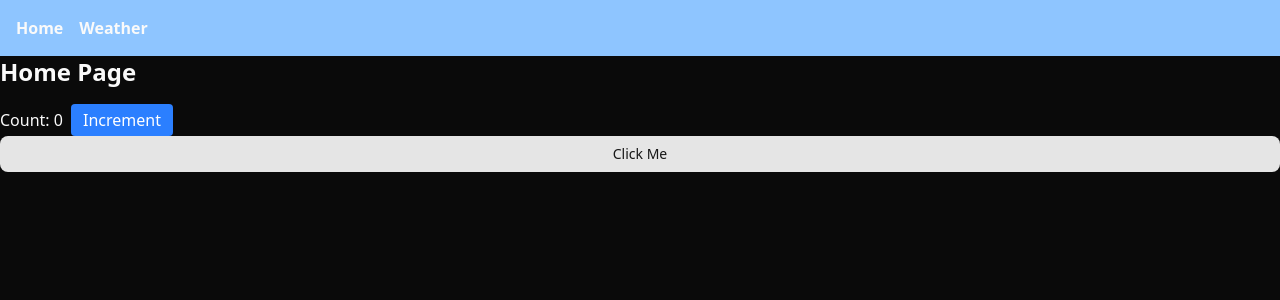
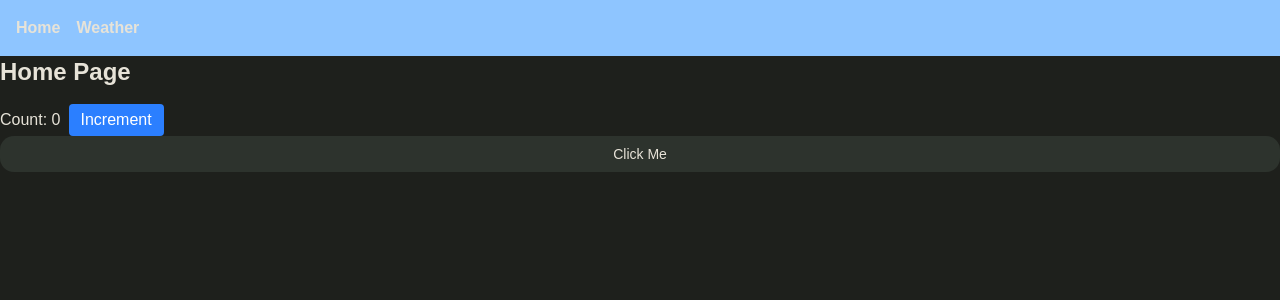
Before and after one commit to JonasW7/Baden_Hackathon_Tomapo_Retail, a React (Vite) app: page / in a window 1280 px wide. Shown: the top 300 px of the page. Built offline with nearby package versions, Linux system fonts and the light colour scheme; no server answers.

Commit message:
add theme from tweakcn

```diff
--- a/src/assets/styles/globals.css
+++ b/src/assets/styles/globals.css
@@ -1,13 +1,116 @@
 @import "tailwindcss";
-@import "tw-animate-css";
 
 @custom-variant dark (&:is(.dark *));
 
+:root {
+  --background: oklch(0.9530 0.0115 84.5787);
+  --foreground: oklch(0.4469 0.0237 142.8837);
+  --card: oklch(0.9530 0.0115 84.5787);
+  --card-foreground: oklch(0.2399 0.0080 128.8392);
+  --popover: oklch(0.9530 0.0115 84.5787);
+  --popover-foreground: oklch(0.2671 0.0196 98.9390);
+  --primary: oklch(0.9175 0.0249 137.8096);
+  --primary-foreground: oklch(0.4469 0.0237 142.8837);
+  --secondary: oklch(0.7886 0.0731 54.0000);
+  --secondary-foreground: oklch(0.2730 0.0095 124.8477);
+  --muted: oklch(0.9115 0.0202 84.5912);
+  --muted-foreground: oklch(0.4469 0.0237 142.8837);
+  --accent: oklch(0.8494 0.0219 65.2719);
+  --accent-foreground: oklch(0.4469 0.0237 142.8837);
+  --destructive: oklch(0.1908 0.0020 106.5859);
+  --destructive-foreground: oklch(0.9530 0.0115 84.5787);
+  --border: oklch(0.9530 0.0115 84.5787);
+  --input: oklch(0.7987 0.0360 146.5415);
+  --ring: oklch(0.9530 0.0115 84.5787);
+  --chart-1: oklch(0.7018 0.0620 129.0467);
+  --chart-2: oklch(0.6860 0.0417 178.0049);
+  --chart-3: oklch(0.6486 0.0882 34.9259);
+  --chart-4: oklch(0.7314 0.0850 72.9900);
+  --chart-5: oklch(0.7139 0.0320 229.4255);
+  --sidebar: oklch(0.9115 0.0202 84.5912);
+  --sidebar-foreground: oklch(0.4469 0.0237 142.8837);
+  --sidebar-primary: oklch(0.8643 0.0333 138.2177);
+  --sidebar-primary-foreground: oklch(0.6543 0.0234 136.6382);
+  --sidebar-accent: oklch(0.9245 0.0138 92.9892);
+  --sidebar-accent-foreground: oklch(0.3250 0 0);
+  --sidebar-border: oklch(0.8494 0.0219 65.2719);
+  --sidebar-ring: oklch(0.7386 0.0228 158.3968);
+  --font-sans: Nunito, ui-sans-serif, sans-serif, system-ui;
+  --font-serif: ui-serif, Georgia, Cambria, "Times New Roman", Times, serif;
+  --font-mono: Geist Mono, ui-monospace, monospace;
+  --radius: 1rem;
+  --shadow-x: 2px;
+  --shadow-y: -2px;
+  --shadow-blur: 26px;
+  --shadow-spread: -9px;
+  --shadow-opacity: 0.22;
+  --shadow-color: #262823;
+  --shadow-2xs: 2px -2px 26px -9px hsl(84.0000 6.6667% 14.7059% / 0.11);
+  --shadow-xs: 2px -2px 26px -9px hsl(84.0000 6.6667% 14.7059% / 0.11);
+  --shadow-sm: 2px -2px 26px -9px hsl(84.0000 6.6667% 14.7059% / 0.22), 2px 1px 2px -10px hsl(84.0000 6.6667% 14.7059% / 0.22);
+  --shadow: 2px -2px 26px -9px hsl(84.0000 6.6667% 14.7059% / 0.22), 2px 1px 2px -10px hsl(84.0000 6.6667% 14.7059% / 0.22);
+  --shadow-md: 2px -2px 26px -9px hsl(84.0000 6.6667% 14.7059% / 0.22), 2px 2px 4px -10px hsl(84.0000 6.6667% 14.7059% / 0.22);
+  --shadow-lg: 2px -2px 26px -9px hsl(84.0000 6.6667% 14.7059% / 0.22), 2px 4px 6px -10px hsl(84.0000 6.6667% 14.7059% / 0.22);
+  --shadow-xl: 2px -2px 26px -9px hsl(84.0000 6.6667% 14.7059% / 0.22), 2px 8px 10px -10px hsl(84.0000 6.6667% 14.7059% / 0.22);
+  --shadow-2xl: 2px -2px 26px -9px hsl(84.0000 6.6667% 14.7059% / 0.55);
+  --tracking-normal: 0em;
+  --spacing: 0.25rem;
+}
+
+.dark {
+  --background: oklch(0.2399 0.0080 128.8392);
+  --foreground: oklch(0.9159 0.0154 90.2417);
+  --card: oklch(0.2730 0.0095 124.8477);
+  --card-foreground: oklch(0.9828 0.0045 134.8492);
+  --popover: oklch(0.2730 0.0095 124.8477);
+  --popover-foreground: oklch(0.9530 0.0115 84.5787);
+  --primary: oklch(0.3132 0.0134 145.2462);
+  --primary-foreground: oklch(0.9159 0.0154 90.2417);
+  --secondary: oklch(0.5745 0.0897 31.7628);
+  --secondary-foreground: oklch(0.9159 0.0154 90.2417);
+  --muted: oklch(0.3023 0.0114 84.5877);
+  --muted-foreground: oklch(0.9159 0.0154 90.2417);
+  --accent: oklch(0.4856 0.0312 143.4054);
+  --accent-foreground: oklch(0.9159 0.0154 90.2417);
+  --destructive: oklch(0.9530 0.0115 84.5787);
+  --destructive-foreground: oklch(0.2730 0.0095 124.8477);
+  --border: oklch(0.2399 0.0080 128.8392);
+  --input: oklch(0.3818 0.0212 145.1449);
+  --ring: oklch(0.3818 0.0212 145.1449);
+  --chart-1: oklch(0.6759 0.0733 127.8796);
+  --chart-2: oklch(0.6389 0.0441 178.6048);
+  --chart-3: oklch(0.6907 0.0972 28.6237);
+  --chart-4: oklch(0.6839 0.0818 73.9017);
+  --chart-5: oklch(0.6612 0.0334 228.4910);
+  --sidebar: oklch(0.3818 0.0212 145.1449);
+  --sidebar-foreground: oklch(0.7989 0.0235 134.9746);
+  --sidebar-primary: oklch(0.5485 0.0175 145.3316);
+  --sidebar-primary-foreground: oklch(0.9530 0.0115 84.5787);
+  --sidebar-accent: oklch(0.2730 0.0095 124.8477);
+  --sidebar-accent-foreground: oklch(0.8074 0.0142 93.0137);
+  --sidebar-border: oklch(0.2730 0.0095 124.8477);
+  --sidebar-ring: oklch(0.3818 0.0212 145.1449);
+  --font-sans: Nunito, ui-sans-serif, sans-serif, system-ui;
+  --font-serif: ui-serif, Georgia, Cambria, "Times New Roman", Times, serif;
+  --font-mono: Geist Mono, ui-monospace, monospace;
+  --radius: 1rem;
+  --shadow-x: 2px;
+  --shadow-y: -2px;
+  --shadow-blur: 26px;
+  --shadow-spread: -9px;
+  --shadow-opacity: 0.22;
+  --shadow-color: #F3EFE7;
+  --shadow-2xs: 2px -2px 26px -9px hsl(40.0000 33.3333% 92.9412% / 0.11);
+  --shadow-xs: 2px -2px 26px -9px hsl(40.0000 33.3333% 92.9412% / 0.11);
+  --shadow-sm: 2px -2px 26px -9px hsl(40.0000 33.3333% 92.9412% / 0.22), 2px 1px 2px -10px hsl(40.0000 33.3333% 92.9412% / 0.22);
+  --shadow: 2px -2px 26px -9px hsl(40.0000 33.3333% 92.9412% / 0.22), 2px 1px 2px -10px hsl(40.0000 33.3333% 92.9412% / 0.22);
+  --shadow-md: 2px -2px 26px -9px hsl(40.0000 33.3333% 92.9412% / 0.22), 2px 2px 4px -10px hsl(40.0000 33.3333% 92.9412% / 0.22);
+  --shadow-lg: 2px -2px 26px -9px hsl(40.0000 33.3333% 92.9412% / 0.22), 2px 4px 6px -10px hsl(40.0000 33.3333% 92.9412% / 0.22);
+  --shadow-xl: 2px -2px 26px -9px hsl(40.0000 33.3333% 92.9412% / 0.22), 2px 8px 10px -10px hsl(40.0000 33.3333% 92.9412% / 0.22);
+  --shadow-2xl: 2px -2px 26px -9px hsl(40.0000 33.3333% 92.9412% / 0.55);
+}
+
 @theme inline {
-  --radius-sm: calc(var(--radius) - 4px);
-  --radius-md: calc(var(--radius) - 2px);
-  --radius-lg: var(--radius);
-  --radius-xl: calc(var(--radius) + 4px);
   --color-background: var(--background);
   --color-foreground: var(--foreground);
   --color-card: var(--card);
@@ -23,6 +126,7 @@
   --color-accent: var(--accent);
   --color-accent-foreground: var(--accent-foreground);
   --color-destructive: var(--destructive);
+  --color-destructive-foreground: var(--destructive-foreground);
   --color-border: var(--border);
   --color-input: var(--input);
   --color-ring: var(--ring);
@@ -39,75 +143,24 @@
   --color-sidebar-accent-foreground: var(--sidebar-accent-foreground);
   --color-sidebar-border: var(--sidebar-border);
   --color-sidebar-ring: var(--sidebar-ring);
-}
 
-:root {
-  --radius: 0.625rem;
-  --background: oklch(1 0 0);
-  --foreground: oklch(0.145 0 0);
-  --card: oklch(1 0 0);
-  --card-foreground: oklch(0.145 0 0);
-  --popover: oklch(1 0 0);
-  --popover-foreground: oklch(0.145 0 0);
-  --primary: oklch(0.205 0 0);
-  --primary-foreground: oklch(0.985 0 0);
-  --secondary: oklch(0.97 0 0);
-  --secondary-foreground: oklch(0.205 0 0);
-  --muted: oklch(0.97 0 0);
-  --muted-foreground: oklch(0.556 0 0);
-  --accent: oklch(0.97 0 0);
-  --accent-foreground: oklch(0.205 0 0);
-  --destructive: oklch(0.577 0.245 27.325);
-  --border: oklch(0.922 0 0);
-  --input: oklch(0.922 0 0);
-  --ring: oklch(0.708 0 0);
-  --chart-1: oklch(0.646 0.222 41.116);
-  --chart-2: oklch(0.6 0.118 184.704);
-  --chart-3: oklch(0.398 0.07 227.392);
-  --chart-4: oklch(0.828 0.189 84.429);
-  --chart-5: oklch(0.769 0.188 70.08);
-  --sidebar: oklch(0.985 0 0);
-  --sidebar-foreground: oklch(0.145 0 0);
-  --sidebar-primary: oklch(0.205 0 0);
-  --sidebar-primary-foreground: oklch(0.985 0 0);
-  --sidebar-accent: oklch(0.97 0 0);
-  --sidebar-accent-foreground: oklch(0.205 0 0);
-  --sidebar-border: oklch(0.922 0 0);
-  --sidebar-ring: oklch(0.708 0 0);
-}
+  --font-sans: var(--font-sans);
+  --font-mono: var(--font-mono);
+  --font-serif: var(--font-serif);
 
-.dark {
-  --background: oklch(0.145 0 0);
-  --foreground: oklch(0.985 0 0);
-  --card: oklch(0.205 0 0);
-  --card-foreground: oklch(0.985 0 0);
-  --popover: oklch(0.205 0 0);
-  --popover-foreground: oklch(0.985 0 0);
-  --primary: oklch(0.922 0 0);
-  --primary-foreground: oklch(0.205 0 0);
-  --secondary: oklch(0.269 0 0);
-  --secondary-foreground: oklch(0.985 0 0);
-  --muted: oklch(0.269 0 0);
-  --muted-foreground: oklch(0.708 0 0);
-  --accent: oklch(0.269 0 0);
-  --accent-foreground: oklch(0.985 0 0);
-  --destructive: oklch(0.704 0.191 22.216);
-  --border: oklch(1 0 0 / 10%);
-  --input: oklch(1 0 0 / 15%);
-  --ring: oklch(0.556 0 0);
-  --chart-1: oklch(0.488 0.243 264.376);
-  --chart-2: oklch(0.696 0.17 162.48);
-  --chart-3: oklch(0.769 0.188 70.08);
-  --chart-4: oklch(0.627 0.265 303.9);
-  --chart-5: oklch(0.645 0.246 16.439);
-  --sidebar: oklch(0.205 0 0);
-  --sidebar-foreground: oklch(0.985 0 0);
-  --sidebar-primary: oklch(0.488 0.243 264.376);
-  --sidebar-primary-foreground: oklch(0.985 0 0);
-  --sidebar-accent: oklch(0.269 0 0);
-  --sidebar-accent-foreground: oklch(0.985 0 0);
-  --sidebar-border: oklch(1 0 0 / 10%);
-  --sidebar-ring: oklch(0.556 0 0);
+  --radius-sm: calc(var(--radius) - 4px);
+  --radius-md: calc(var(--radius) - 2px);
+  --radius-lg: var(--radius);
+  --radius-xl: calc(var(--radius) + 4px);
+
+  --shadow-2xs: var(--shadow-2xs);
+  --shadow-xs: var(--shadow-xs);
+  --shadow-sm: var(--shadow-sm);
+  --shadow: var(--shadow);
+  --shadow-md: var(--shadow-md);
+  --shadow-lg: var(--shadow-lg);
+  --shadow-xl: var(--shadow-xl);
+  --shadow-2xl: var(--shadow-2xl);
 }
 
 @layer base {
```
